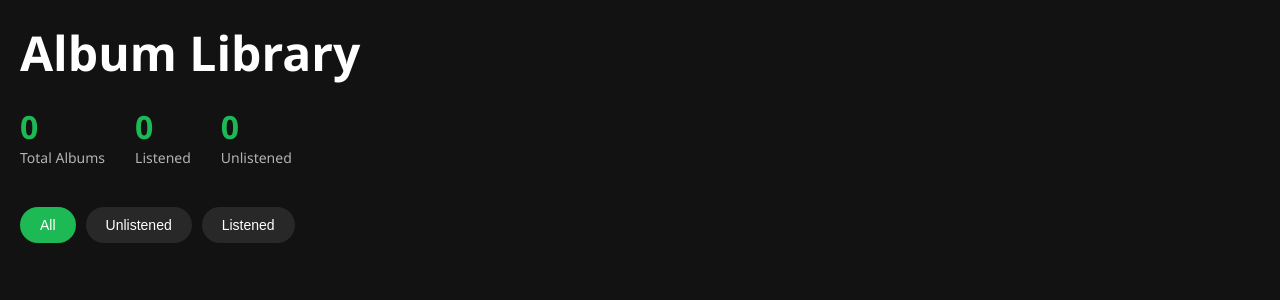
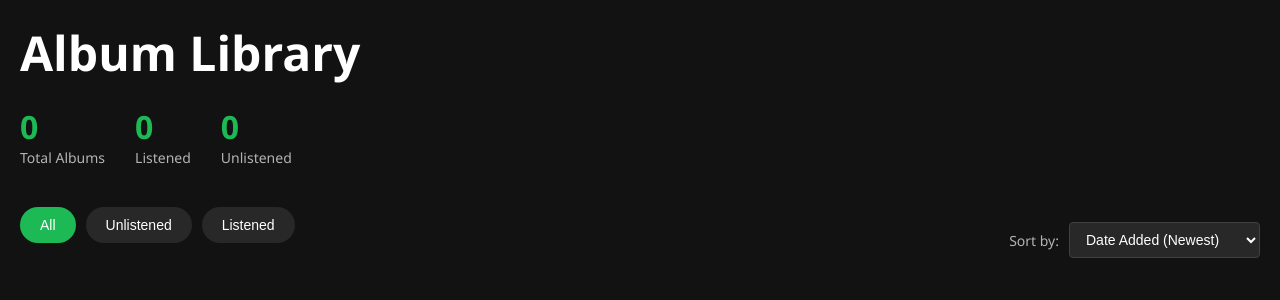
Before and after one commit to csmather/spotify-album-tracker, a Flask app: page / in a window 1280 px wide. Shown: the top 300 px of the page. Run offline with Flask 3, Linux system fonts and the light colour scheme; data that the repository does not hold is empty.

Commit message:
Added sort + manual mark as listened functionalities

```diff
--- a/album_database.py
+++ b/album_database.py
@@ -33,14 +33,27 @@ def sync_spotify_library(sp):
     for item in albums:
         album = item['album']
         album_id = album['id']
+        added_at = item['added_at']  # Get the date you added it
 
-        # If album not in database, add it with default values
-        if album_id not in existing_albums:
+        # Update or add album
+        if album_id in existing_albums:
+            # Update existing album but preserve user data
+            existing_albums[album_id]['name'] = album['name']
+            existing_albums[album_id]['artist'] = album['artists'][0]['name']
+            existing_albums[album_id]['image_url'] = album['images'][0]['url'] if album['images'] else None
+            existing_albums[album_id]['total_tracks'] = album['total_tracks']
+            existing_albums[album_id]['release_date'] = album['release_date']
+            existing_albums[album_id]['added_at'] = added_at  # Add this
+            # Keep listened, rating, date_listened as they were
+        else:
+            # Add new album with default values
             existing_albums[album_id] = {
                 'name': album['name'],
                 'artist': album['artists'][0]['name'],
                 'image_url': album['images'][0]['url'] if album['images'] else None,
                 'total_tracks': album['total_tracks'],
+                'release_date': album['release_date'],
+                'added_at': added_at,  # Add this
                 'listened': False,
                 'rating': None,
                 'date_listened': None
--- a/app.py
+++ b/app.py
@@ -1,5 +1,6 @@
-from flask import Flask, render_template, jsonify
-from album_database import load_albums
+from flask import Flask, render_template, jsonify, request
+from album_database import load_albums, save_albums
+from datetime import datetime
 import os
 
 app = Flask(__name__)
@@ -20,7 +21,7 @@ def get_albums():
             **data
         })
 
-    # Sort by name
+    # Sort by name by default
     album_list.sort(key=lambda x: x['name'])
 
     return jsonify({
@@ -30,5 +31,28 @@ def get_albums():
         'unlistened': len([a for a in album_list if not a['listened']])
     })
 
+@app.route('/api/toggle-listened', methods=['POST'])
+def toggle_listened():
+    data = request.json
+    album_id = data.get('album_id')
+
+    albums = load_albums()
+
+    if album_id in albums:
+        # Toggle listened status
+        albums[album_id]['listened'] = not albums[album_id]['listened']
+
+        # If marking as listened, set the date
+        if albums[album_id]['listened']:
+            albums[album_id]['date_listened'] = datetime.now().isoformat()
+        else:
+            albums[album_id]['date_listened'] = None
+            albums[album_id]['rating'] = None  # Clear rating if unmarking
+
+        save_albums(albums)
+        return jsonify({'success': True})
+
+    return jsonify({'success': False, 'error': 'Album not found'}), 404
+
 if __name__ == '__main__':
     app.run(debug=True, port=5000)
--- a/static/app.js
+++ b/static/app.js
@@ -1,5 +1,6 @@
 let allAlbums = [];
 let currentFilter = 'all';
+let currentSort = 'added-newest'; // Default to newest added
 
 async function loadAlbums() {
     const response = await fetch('/api/albums');
@@ -15,6 +16,49 @@ async function loadAlbums() {
     displayAlbums();
 }
 
+function sortAlbums(albums) {
+    const sorted = [...albums];
+
+    switch(currentSort) {
+        case 'name':
+            sorted.sort((a, b) => a.name.localeCompare(b.name));
+            break;
+        case 'artist':
+            sorted.sort((a, b) => a.artist.localeCompare(b.artist));
+            break;
+        case 'release-oldest':
+            sorted.sort((a, b) => {
+                if (!a.release_date) return 1;
+                if (!b.release_date) return -1;
+                return new Date(a.release_date) - new Date(b.release_date);
+            });
+            break;
+        case 'release-newest':
+            sorted.sort((a, b) => {
+                if (!a.release_date) return 1;
+                if (!b.release_date) return -1;
+                return new Date(b.release_date) - new Date(a.release_date);
+            });
+            break;
+        case 'added-oldest':
+            sorted.sort((a, b) => {
+                if (!a.added_at) return 1;
+                if (!b.added_at) return -1;
+                return new Date(a.added_at) - new Date(b.added_at);
+            });
+            break;
+        case 'added-newest':
+            sorted.sort((a, b) => {
+                if (!a.added_at) return 1;
+                if (!b.added_at) return -1;
+                return new Date(b.added_at) - new Date(a.added_at);
+            });
+            break;
+    }
+
+    return sorted;
+}
+
 function displayAlbums() {
     const grid = document.getElementById('albums-grid');
 
@@ -26,8 +70,10 @@ function displayAlbums() {
         filteredAlbums = allAlbums.filter(a => !a.listened);
     }
 
-    grid.innerHTML = filteredAlbums.map(album => `
-        <div class="album-card">
+    const sortedAlbums = sortAlbums(filteredAlbums);
+
+    grid.innerHTML = sortedAlbums.map(album => `
+        <div class="album-card" data-album-id="${album.id}">
             <img class="album-image" src="${album.image_url}" alt="${album.name}">
             <div class="album-name">${album.name}</div>
             <div class="album-artist">${album.artist}</div>
@@ -37,8 +83,28 @@ function displayAlbums() {
                 </span>
                 ${album.rating ? `<span class="rating">${'★'.repeat(album.rating)}</span>` : ''}
             </div>
+            <button class="mark-listened-btn" onclick="toggleListened('${album.id}', event)">
+                ${album.listened ? 'Mark Unlistened' : 'Mark Listened'}
+            </button>
         </div>
     `).join('');
+}
+
+async function toggleListened(albumId, event) {
+    event.stopPropagation();
+
+    const response = await fetch('/api/toggle-listened', {
+        method: 'POST',
+        headers: {
+            'Content-Type': 'application/json',
+        },
+        body: JSON.stringify({ album_id: albumId })
+    });
+
+    if (response.ok) {
+        // Reload albums to get updated data
+        await loadAlbums();
+    }
 }
 
 // Filter buttons
@@ -51,5 +117,11 @@ document.querySelectorAll('.filter-btn').forEach(btn => {
     });
 });
 
+// Sort dropdown
+document.getElementById('sort-select').addEventListener('change', (e) => {
+    currentSort = e.target.value;
+    displayAlbums();
+});
+
 // Load albums on page load
 loadAlbums();
--- a/static/style.css
+++ b/static/style.css
@@ -141,3 +141,55 @@ h1 {
 .rating {
     color: #ffd700;
 }
+
+.controls {
+    display: flex;
+    justify-content: space-between;
+    align-items: center;
+    margin-bottom: 30px;
+    flex-wrap: wrap;
+    gap: 20px;
+}
+
+.sort-control {
+    display: flex;
+    align-items: center;
+    gap: 10px;
+}
+
+.sort-control label {
+    font-size: 14px;
+    color: #b3b3b3;
+}
+
+#sort-select {
+    padding: 8px 12px;
+    background: #282828;
+    color: #fff;
+    border: 1px solid #404040;
+    border-radius: 4px;
+    font-size: 14px;
+    cursor: pointer;
+}
+
+#sort-select:focus {
+    outline: none;
+    border-color: #1db954;
+}
+
+.mark-listened-btn {
+    width: 100%;
+    margin-top: 10px;
+    padding: 8px;
+    background: #404040;
+    color: #fff;
+    border: none;
+    border-radius: 4px;
+    font-size: 12px;
+    cursor: pointer;
+    transition: background 0.2s;
+}
+
+.mark-listened-btn:hover {
+    background: #1db954;
+}
--- a/templates/index.html
+++ b/templates/index.html
@@ -26,10 +26,24 @@
             </div>
         </header>
 
-        <div class="filters">
-            <button class="filter-btn active" data-filter="all">All</button>
-            <button class="filter-btn" data-filter="unlistened">Unlistened</button>
-            <button class="filter-btn" data-filter="listened">Listened</button>
+        <div class="controls">
+            <div class="filters">
+                <button class="filter-btn active" data-filter="all">All</button>
+                <button class="filter-btn" data-filter="unlistened">Unlistened</button>
+                <button class="filter-btn" data-filter="listened">Listened</button>
+            </div>
+
+            <div class="sort-control">
+                <label for="sort-select">Sort by:</label>
+                <select id="sort-select">
+                    <option value="added-newest" selected>Date Added (Newest)</option>
+                    <option value="added-oldest">Date Added (Oldest)</option>
+                    <option value="name">Album Name</option>
+                    <option value="artist">Artist Name</option>
+                    <option value="release-newest">Release Date (Newest)</option>
+                    <option value="release-oldest">Release Date (Oldest)</option>
+                </select>
+            </div>
         </div>
 
         <div class="albums-grid" id="albums-grid">
```
